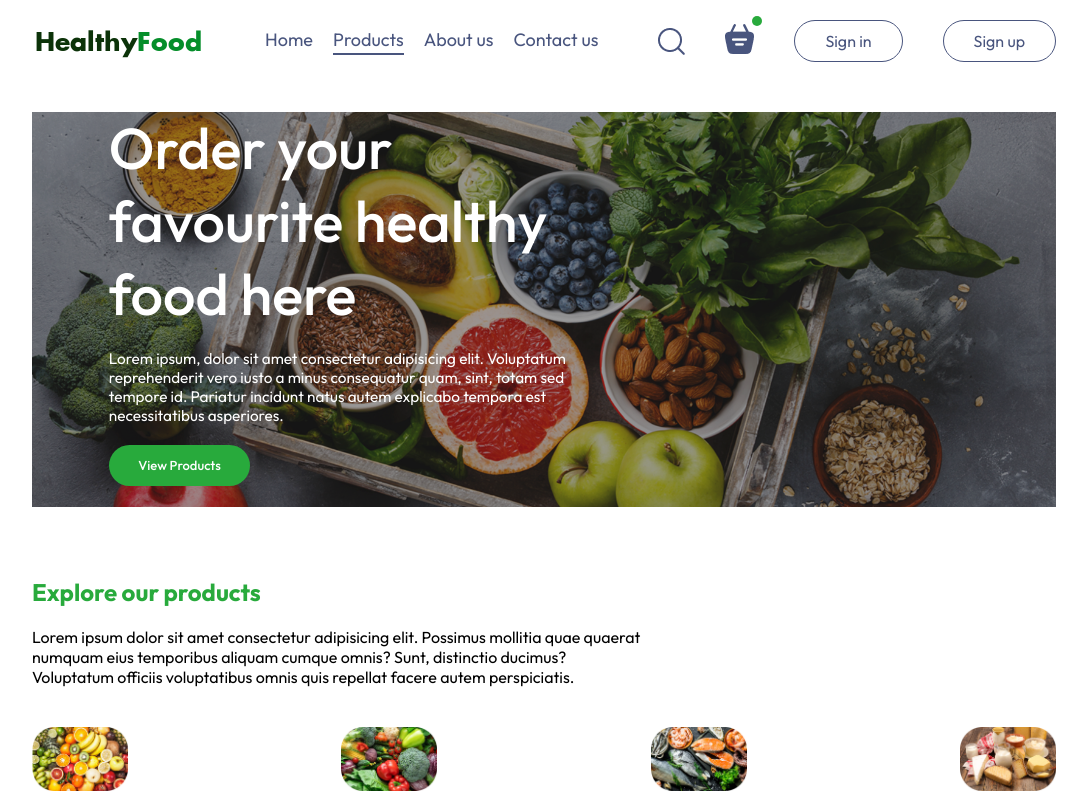
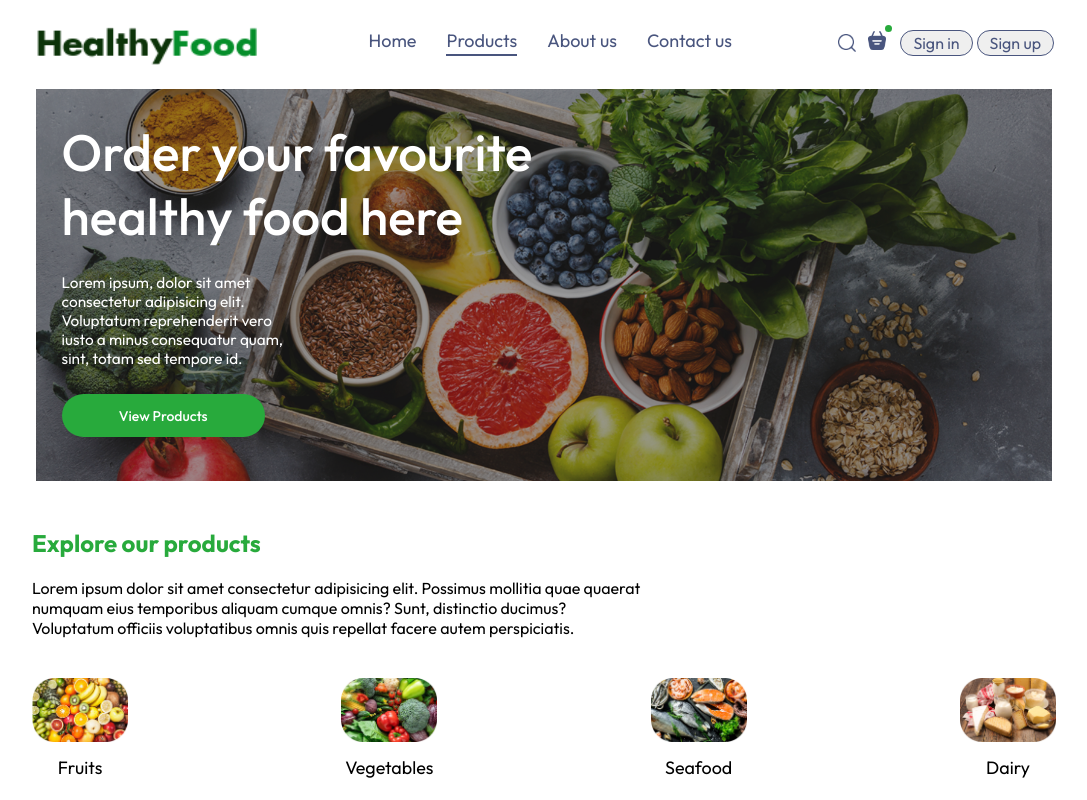
Before and after one commit to StanleyPete/mern-food-delivery-app, a React (Vite) app in the folder fe/: page / in a window 1280 px wide. Shown: the top 800 px of the page, without its empty margins (96-1183 px from the left). Built offline with nearby package versions, Linux system fonts and the light colour scheme.

Commit message:
Responsiveness added to Navigation and Header section

```diff
--- a/fe/src/components/NavMenu/NavMenu.css
+++ b/fe/src/components/NavMenu/NavMenu.css
@@ -9,13 +9,14 @@
 .menu{
     display: flex;
     list-style: none;
-    gap: 20px;
+    gap: 30px;
     color: #49557e;
     font-size: 18px;
 }
 
 .navmenu-right{
     display: flex;
+    justify-content: space-between;
     align-items: center;
     gap: 40px;
 }
@@ -25,9 +26,10 @@
 }
 
 .navmenu button{
-    padding: 10px 30px;
+    margin: 0px 4px;
+    padding: 8px 24px;
     font-size: 16px;
-    background: transparent;
+    /* background: transparent; */
     color:  #49557e;
     border: 1px solid #49557e;
     border-radius: 50px;
@@ -37,8 +39,14 @@
 
 .navmenu button:hover{
     background-color: #28aa3c;
+}
 
+.navmenu-right-buttons{
+    display: flex;
+    justify-content: space-between;
 }
+
+
 
 .navmenu .active{
     padding-bottom: 2px;
@@ -58,3 +66,170 @@
     top: -8px;
     right: -8px;
 }
+
+@media (min-width: 320px) {
+    .navmenu .logo{
+        width: 110px;
+    }
+    .menu {
+        display: none;
+    }
+    .navmenu-right{
+        gap: 8px;
+    }
+    .navmenu-right img{
+        width: 14px;
+    }
+    .navmenu-search-icon .dot{
+        min-width: 7px;
+        min-height: 7px;
+        top: -6px;
+        right: -6px;
+    }
+    .navmenu-right button {
+        margin: 0px 2px;
+        padding: 2px 12px;
+        font-size: 12px;
+    }
+}
+
+@media (min-width: 340px) {
+    .navmenu .logo{
+        width: 115px;
+    }
+    .navmenu-right button {
+        margin: 0px 2px;
+        padding: 2px 12px;
+        font-size: 14px;
+    }
+}
+
+@media (min-width: 360px) {
+    .navmenu .logo{
+        width: 130px;
+    }
+}
+
+@media (min-width: 380px) {
+    .navmenu .logo{
+        width: 140px;
+    }
+}
+
+@media (min-width: 400px) {
+    .navmenu .logo{
+        width: 160px;
+    }
+}
+
+@media (min-width: 420px) {
+    .navmenu .logo{
+        width: 160px;
+    }
+    .navmenu-right img{
+        width: 18px;
+    }
+    .navmenu-right{
+        gap: 12px;
+    }
+    .navmenu-right button {
+        margin: 0px 2px;
+        padding: 2px 12px;
+        font-size: 16px;
+    }
+}
+
+@media (min-width: 640px) {
+    .menu{
+        display: flex;
+        list-style: none;
+        gap: 8px;
+        color: #49557e;
+        font-size: 12px;
+    }
+}
+
+@media (min-width: 700px) {
+    .menu{
+        font-size: 14px;
+        gap: 10px;
+    }
+}
+
+@media (min-width: 780px) {
+    .menu{
+        font-size: 16px;
+        gap: 15px;
+    }
+}
+
+@media (min-width: 1000px){
+    .navmenu .logo{
+        width: 180px;
+    }
+    .menu{
+        display: flex;
+        list-style: none;
+        gap: 30px;
+        color: #49557e;
+        font-size: 18px;
+    }
+}
+
+@media (min-width: 1100px){
+    .navmenu .logo{
+        width: 230px;
+    }
+}
+
+
+
+
+/*
+@media (max-width: 1100px) {
+    .navmenu .logo{
+        width: 140px;
+    }
+    .menu {
+        gap: 20px;
+        font-size: 17px;
+    }
+    .navmenu-right{
+        gap: 30px;
+    }
+    .navmenu-right img{
+        width: 22px;
+    }
+    .navmenu-right button {
+        padding: 8px 25px;
+    }
+}
+
+@media (max-width: 974px) {
+    .navmenu .logo{
+        width: 140px;
+    }
+    .menu {
+        gap: 12px;
+        font-size: 14px;
+    }
+    .navmenu-right{
+        gap: 20px;
+    }
+    .navmenu-right img{
+        width: 20px;
+    }
+    .navmenu-right button {
+        margin: 0px 3px;
+        padding: 6px 18px;
+        font-size: 15px;
+    }
+}
+
+@media (max-width: 750px) {
+    .menu {
+        display: none;
+
+    }
+}
+ */
--- a/fe/src/components/NavMenu/NavMenu.jsx
+++ b/fe/src/components/NavMenu/NavMenu.jsx
@@ -22,9 +22,10 @@ const NavMenu = () => {
           <img src={assets.basket_icon} alt="Basket icon" />
           <div className="dot"></div>
         </div>
-        <button>Sign in</button>
-        <button>Sign up</button>
-
+        <div className="navmenu-right-buttons">
+          <button>Sign in</button>
+          <button>Sign up</button>
+        </div>
       </div>
     </div>
   )
--- a/fe/src/components/header/Header.jsx
+++ b/fe/src/components/header/Header.jsx
@@ -6,7 +6,7 @@ const Header = () => {
     <div className='header'>
       <div className="header-content">
         <h2>Order your favourite healthy food here</h2>
-        <p>Lorem ipsum, dolor sit amet consectetur adipisicing elit. Voluptatum reprehenderit vero iusto a minus consequatur quam, sint, totam sed tempore id. Pariatur incidunt natus autem explicabo tempora est necessitatibus asperiores.</p>
+        <p>Lorem ipsum, dolor sit amet consectetur adipisicing elit. Voluptatum reprehenderit vero iusto a minus consequatur quam, sint, totam sed tempore id.</p>
         <button>View Products</button>
 
       </div>
--- a/fe/src/components/header/header.css
+++ b/fe/src/components/header/header.css
@@ -39,3 +39,153 @@
     background-color: #28aa3c;
     cursor: pointer;
 }
+
+@media (min-width: 320px) {
+    .header{
+        margin: 4px 4px;
+    }
+    .header-content p{
+        display: none;
+    }
+    .header-content{
+        height: 100%;
+        max-width:100%;
+        position:static;
+        display: flex;
+        flex-direction: row;
+        justify-content: space-evenly;
+        align-items: center;
+    }
+    .header-content h2{
+        width: 50%;
+        text-align: center;
+        font-size: 16px;
+    }
+    .header-content button{
+        width: 30%;
+        font-size: max(1vw, 10px);
+    }
+}
+
+@media (min-width: 340px) {
+    .header-content h2{
+        font-size: 18px;
+    }
+    .header-content button{
+        width: 30%;
+        font-size: max(1vw, 11px);
+    }
+}
+
+@media (min-width: 430px) {
+    .header-content{
+        position: absolute;
+        left: -6vw;
+        bottom: 0vw
+    }
+    .header-content p{
+        position: relative;
+        left: 20%;
+        bottom: 15%;
+        display: flex;
+        width: 40%;
+        font-size: 10px;
+        text-align: justify;
+    }
+    .header-content h2{
+        position: relative;
+        left: 10vw;
+        font-size: 22px;
+    }
+    .header-content button{
+        position: relative;
+        left: -9vw;
+        bottom: -30%;
+        width: 30%;
+        font-size: max(1vw, 11px);
+    }
+}
+
+@media (min-width: 500px) {
+    .header-content p{
+        width: 45%;
+        font-size: 12px;
+    }
+    .header-content h2{
+        font-size: 26px;
+    }
+}
+
+@media (min-width: 600px) {
+    .header-content p{
+        font-size: 14px;
+    }
+    .header-content h2{
+        font-size: 32px;
+    }
+    .header-content button{
+        font-size: max(1vw, 14px);
+    }
+}
+
+@media (min-width: 820px) {
+    .header-content h2{
+        font-size: 48px;
+    }
+    .header-content p{
+        font-size: 16px;
+    }
+    .header-content button{
+        bottom: -25%;
+        width: 30%;
+        font-size: max(1vw, 14px);
+    }
+}
+
+@media (min-width: 900px) {
+    .header-content h2{
+        bottom: 8%;
+    }
+    .header-content p{
+        font-size: 16px;
+    }
+    .header-content button{
+        bottom: -20%;
+        width: 30%;
+        font-size: max(1vw, 14px);
+    }
+}
+
+@media (min-width: 1200px) {
+    .header-content{
+        display: flex;
+        flex-direction: column;
+        align-items: start;
+        position: absolute;
+        gap: 2vw;
+        max-width: 50%;
+        bottom: 20%;
+        left: 2vw;
+        animation: fadeIn 3s;
+        height: auto;
+    }
+    .header-content p{
+        display: flex;
+        position: static;
+        font-size: 1.2vw;
+        text-align: left;
+    }
+
+    .header-content h2{
+        position: static;
+        text-align: left;
+        width: auto;
+        font-size: max(4.0vw, 22px);
+
+    }
+
+    .header-content button{
+        position: static;
+        width:40%
+    }
+}
--- a/fe/src/index.css
+++ b/fe/src/index.css
@@ -28,3 +28,18 @@ a{
   margin: auto;
   width: 80%;
 }
+
+@media (min-width: 320px){
+  .app{
+    margin: 0 auto;
+    width: 96%;
+  }
+}
+
+
+@media (min-width: 900px){
+  .app{
+    margin: auto;
+    width: 80%;
+  }
+}
```
